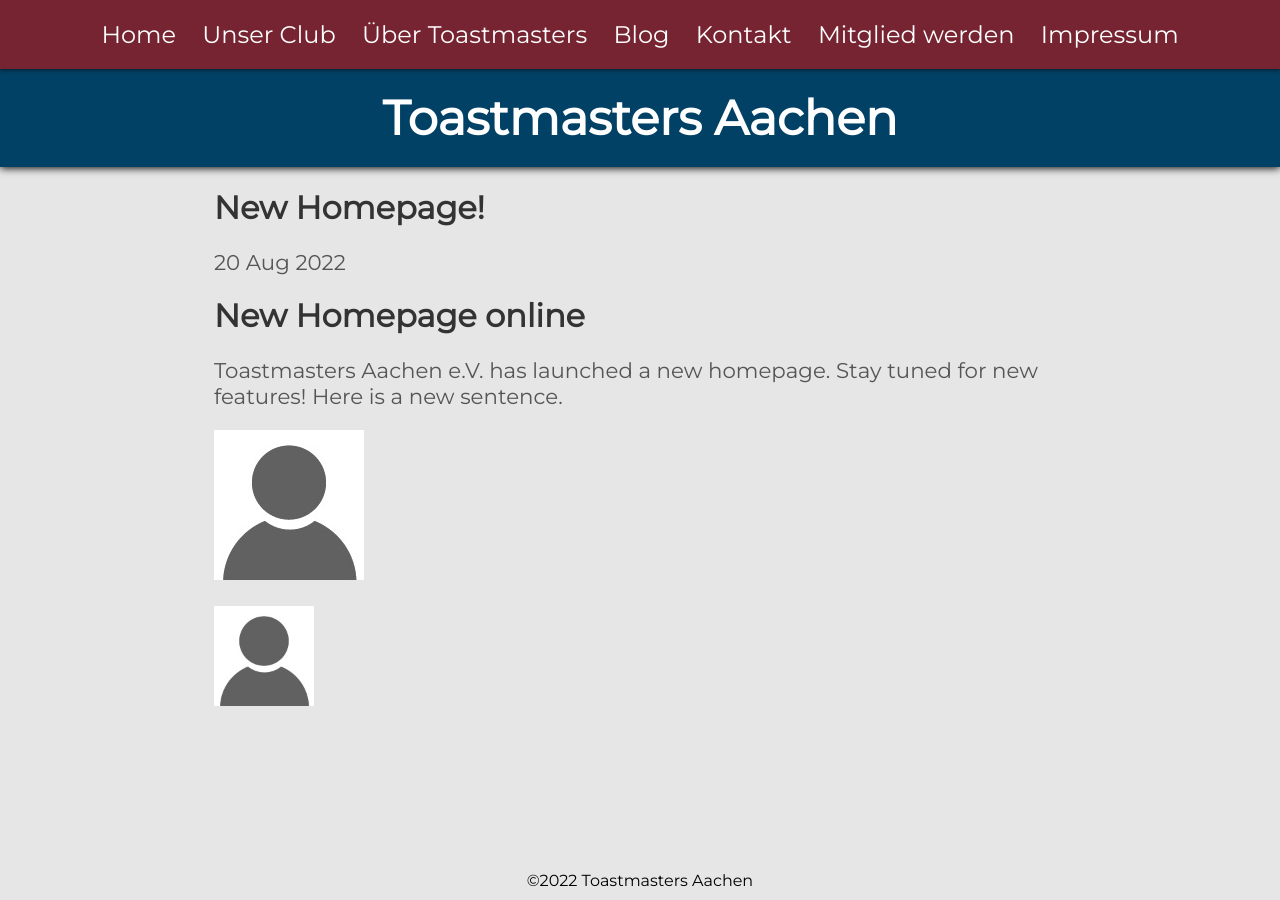
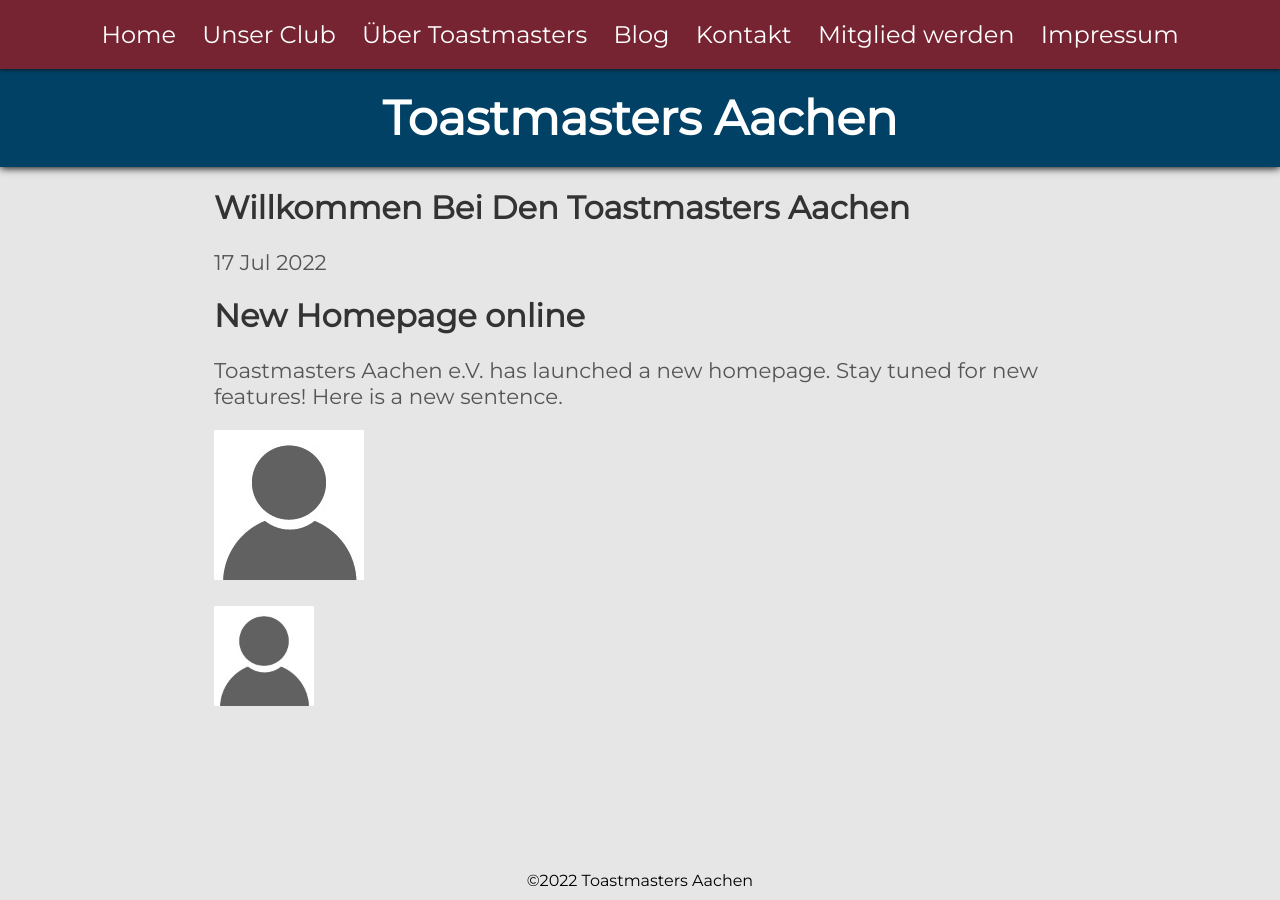
Before and after one commit to toastmasters-aachen/toastmasters-aachen.github.io, a Jekyll site: the page built from _posts/2022-07-17-willkommen-bei-den-toastmasters-aachen.md, in a window 1280 px wide. Built offline with Jekyll 4.4.1, drawn with Linux system fonts in a browser that asks for light colours.

Commit message:
Update 2022-07-17-willkommen-bei-den-toastmasters-aachen.md

```diff
--- a/_posts/2022-07-17-willkommen-bei-den-toastmasters-aachen.md
+++ b/_posts/2022-07-17-willkommen-bei-den-toastmasters-aachen.md
@@ -1,7 +1,5 @@
 ---
 layout: post
-date: 2022-08-20
-title: "New Homepage!"
 category: news
 published: true
 excerpt: "Toastmasters Aachen e.V. has launched a new homepage."
```
